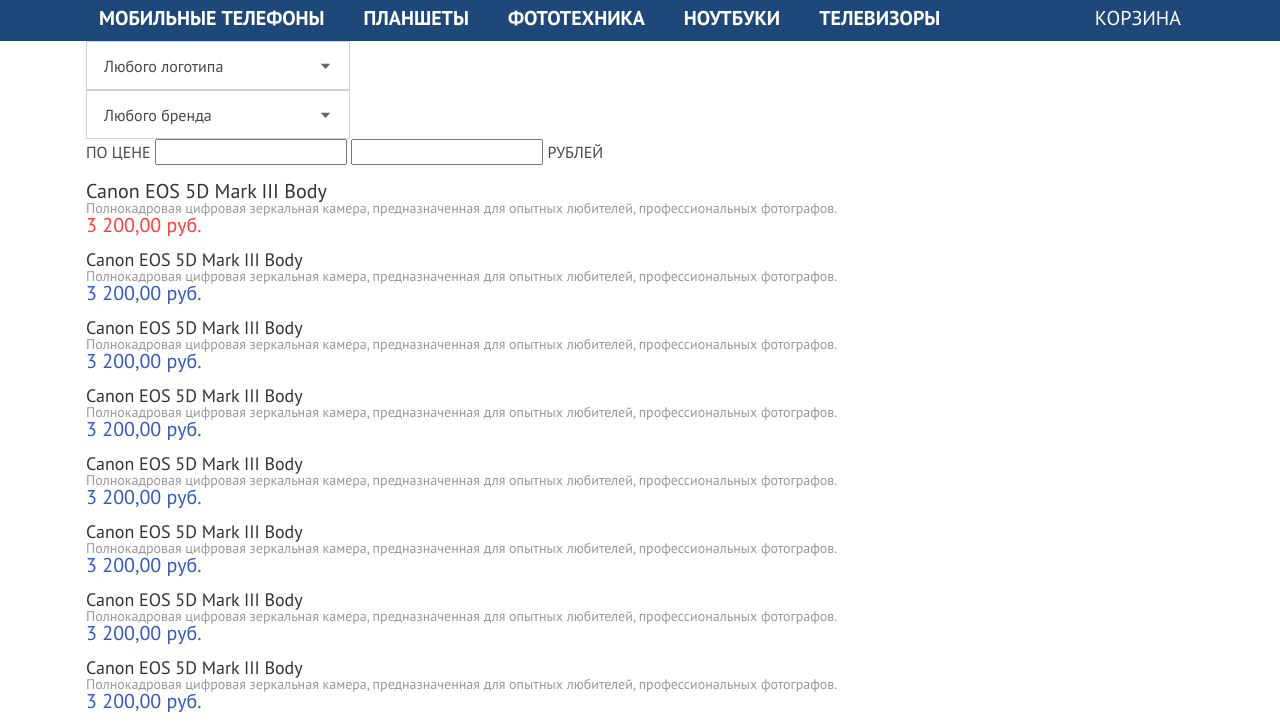
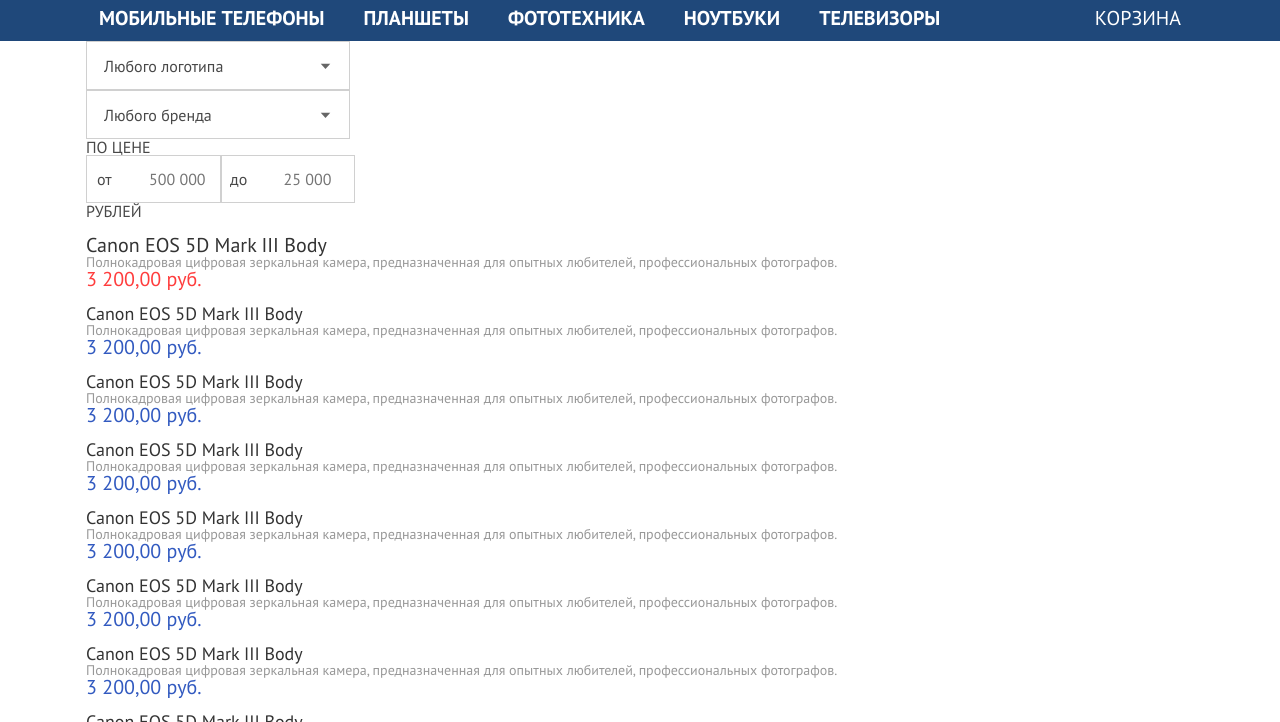
Before and after one commit to okyxxxf/test-task, a website: page index.html in a window 1280 px wide. Shown: the part 75-797 px from the top of the page. Drawn offline with Linux system fonts and the light colour scheme.

Commit message:
feat: create price input component

```diff
--- a/index.html
+++ b/index.html
@@ -119,8 +119,10 @@
         </div>
         <div class="filters__price">
           <span class="price__text filter-color text_small">ПО ЦЕНЕ</span>
-          <input class="price__input input text_small" type="text">
-          <input class="price__input input text_small" type="text">
+          <div class="price__inputs-container">
+            <input class="price__input text_small filter-color" type="text" placeholder="500 000">
+            <input class="price__input text_small filter-color" type="text" placeholder="25 000">
+          </div>
           <span class="price__text filter-color text_small">РУБЛЕЙ</span>
         </div>
       </section>
--- /dev/null
+++ b/scss/components/_price__input.scss
@@ -0,0 +1,30 @@
+.price__input {
+  padding: 13px 11px 13px 62px;
+  width: 59.5px;
+  border: 1px solid #D0D0D0;
+  outline: none;
+  position: relative;
+}
+
+.price__inputs-container::after, .price__inputs-container::before {
+  position: absolute;
+  top: calc(50% - 8px);
+  z-index: 1;
+  color: $font-filteres-color;
+  font-size: $font-default-small-size;
+}
+
+.price__inputs-container::before {
+  content: 'от';
+  left: 11px;
+}
+
+.price__inputs-container::after {
+  content: 'до';
+  left: 144px;
+}
+
+.price__inputs-container {
+  display: flex;
+  position: relative;
+}
--- a/scss/main.scss
+++ b/scss/main.scss
@@ -5,6 +5,7 @@
   'base/typography';
 
 @import
+  'components/price__input',
   'components/search',
   'components/filter',
   'components/wrapper';
```
Also changed, not shown: index.css, 1 other file.
